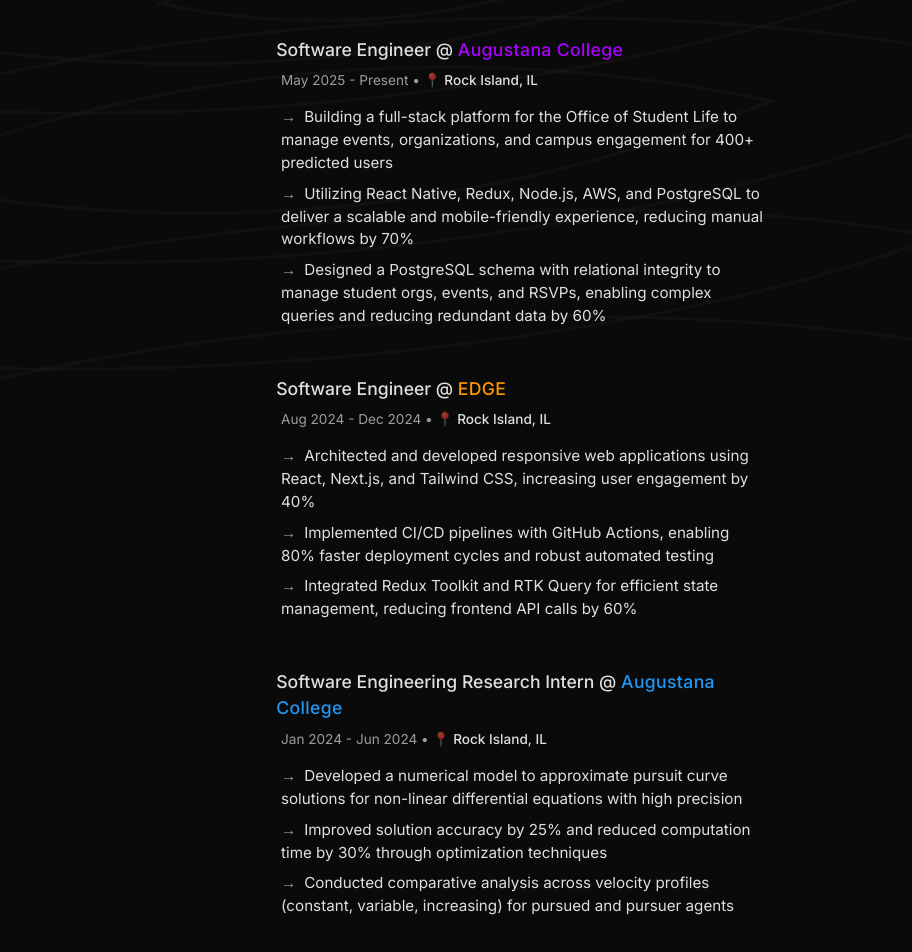
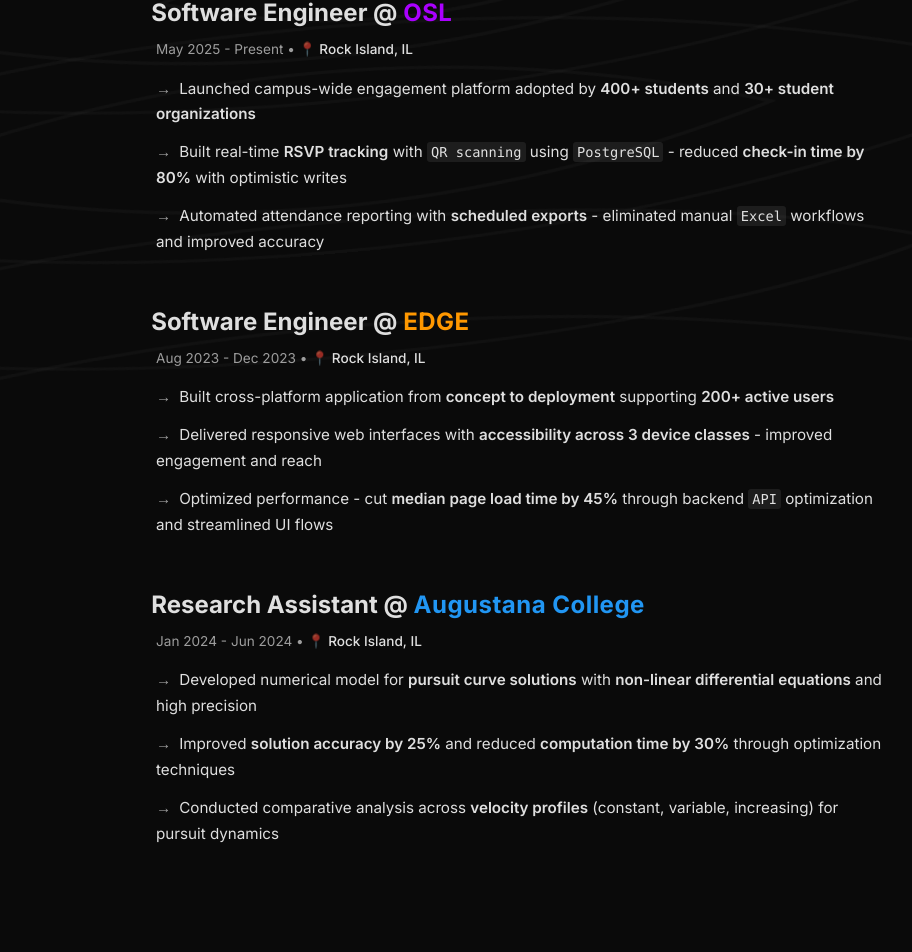
Before and after one commit to zekariasasaminew/my-portfolio-client, a React (Vite) app: page /experience in a window 1280 px wide. Shown: the part 577-1529 px from the top of the page, without its empty margins (134-1046 px from the left). Built offline with nearby package versions, Linux system fonts and the light colour scheme; no server answers; some icons are missing.

Commit message:
experience updated

```diff
--- a/src/components/ExperienceCard.tsx
+++ b/src/components/ExperienceCard.tsx
@@ -1,5 +1,6 @@
 import { memo } from "react";
 import { Box, Typography, Link, useTheme } from "@mui/material";
+import ReactMarkdown from "react-markdown";
 import CodeIcon from "@mui/icons-material/Code";
 import ScienceIcon from "@mui/icons-material/Science";
 import WebIcon from "@mui/icons-material/Web";
@@ -25,6 +26,7 @@
     <Box
       sx={{
         mb: 6,
+        maxWidth: "none", // Remove width constraints
         "&:hover": {
           "& .company": {
             textDecoration: "underline",
@@ -44,10 +46,10 @@
           }}
         />
         <Typography
-          variant="body1"
+          variant="h6"
           sx={{
-            fontSize: "1.1rem",
-            fontWeight: 500,
+            fontSize: "1.5rem",
+            fontWeight: 800,
             "& .company": {
               color:
                 theme.palette.mode === "dark"
@@ -96,15 +98,15 @@
         <span className="location">{experience.location}</span>
       </Typography>
       <Box sx={{ pl: "2.25rem" }}>
-        <Typography
-          variant="body1"
-          fontWeight="300"
+        <Box
           component="ul"
           sx={{
             listStyle: "none",
             p: 0,
+            m: 0,
             "& li": {
-              mb: 1,
+              mb: 1.5,
+              lineHeight: 1.7,
               "&::before": {
                 content: '"→"',
                 marginRight: "8px",
@@ -113,13 +115,42 @@
               "&:last-child": {
                 mb: 0,
               },
+              "& p": {
+                m: 0,
+                display: "inline",
+                lineHeight: "inherit",
+              },
+              "& strong": {
+                fontWeight: 600,
+                color: "inherit", // Keep default text color
+              },
+              "& code": {
+                backgroundColor:
+                  theme.palette.mode === "dark"
+                    ? "rgba(255, 255, 255, 0.08)"
+                    : "rgba(0, 0, 0, 0.06)",
+                padding: "2px 4px",
+                borderRadius: "3px",
+                fontSize: "0.9em",
+                fontFamily: "Monaco, 'Cascadia Code', 'Roboto Mono', monospace",
+                color: "inherit", // Keep default text color
+                fontWeight: 500,
+              },
             },
           }}
         >
           {experience.points.map((point, index) => (
-            <li key={`${experience.company}-point-${index}`}>{point}</li>
+            <li key={`${experience.company}-point-${index}`}>
+              <ReactMarkdown
+                components={{
+                  p: ({ children }) => <span>{children}</span>,
+                }}
+              >
+                {point}
+              </ReactMarkdown>
+            </li>
           ))}
-        </Typography>
+        </Box>
       </Box>
     </Box>
   );
--- a/src/data/experiences.ts
+++ b/src/data/experiences.ts
@@ -1,9 +1,9 @@
-import type { Experience } from '../types/experience';
+import type { Experience } from "../types/experience";
 
 export const experiences: Experience[] = [
   {
     company: "John Deere",
-    title: "Software Engineer",
+    title: "Part-Time Student Software Engineer",
     location: "East Moline, IL",
     startDate: "Jan 2025",
     endDate: "Present",
@@ -11,17 +11,17 @@
     iconType: "code",
     themeColor: {
       dark: "#4CAF50",
-      light: "#2E7D32"
+      light: "#2E7D32",
     },
     points: [
-      "Contributed fullstack to 4 major internal apps, collaborating with PMs, UX designers, and factory stakeholders on solutions that have driven $2.2M in cost savings across 10+ factories since deployment",
-      "Reduced processing time by 70% in a key factory app by optimizing API calls and integrating Redis caching",
-      "Led the foundational setup of my team’s first centrally deployed enterprise app, architecting the codebase and test suite from the ground up",
-      "Containerized and deployed applications to a Kubernetes cluster using Docker, improving deployment consistency and scalability"
-    ]
+      "Drive **$2.2M** in projected annual savings by leading development of **4 production applications** serving **6,000+ workers** across **10+ factories**",
+      "Built scalable **RAG pipeline** with `LangChain` & `LangGraph` - achieved **82% Top-3 hit rate**, **0.70 MRR**, and **sub-second p95 latency** on **100K+ documents**",
+      "Integrated enterprise **LLMs** via `OpenAI` & `AWS Bedrock` - reduced **p95 latency by 40%** and boosted **response relevance by 25%**",
+      "Optimized `Kubernetes` workloads by resolving **StatefulSet failures** - restored service availability and cut **pod downtime by 85%**",
+    ],
   },
   {
-    company: "Augustana College",
+    company: "OSL",
     title: "Software Engineer",
     location: "Rock Island, IL",
     startDate: "May 2025",
@@ -30,35 +30,35 @@
     iconType: "school",
     themeColor: {
       dark: "#AA00FF",
-      light: "#4A148C"
+      light: "#4A148C",
     },
     points: [
-      "Building a full-stack platform for the Office of Student Life to manage events, organizations, and campus engagement for 400+ predicted users",
-      "Utilizing React Native, Redux, Node.js, AWS, and PostgreSQL to deliver a scalable and mobile-friendly experience, reducing manual workflows by 70%",
-      "Designed a PostgreSQL schema with relational integrity to manage student orgs, events, and RSVPs, enabling complex queries and reducing redundant data by 60%"
-    ]
+      "Launched campus-wide engagement platform adopted by **400+ students** and **30+ student organizations**",
+      "Built real-time **RSVP tracking** with `QR scanning` using `PostgreSQL` - reduced **check-in time by 80%** with optimistic writes",
+      "Automated attendance reporting with **scheduled exports** - eliminated manual `Excel` workflows and improved accuracy",
+    ],
   },
   {
     company: "EDGE",
     title: "Software Engineer",
     location: "Rock Island, IL",
-    startDate: "Aug 2024",
-    endDate: "Dec 2024",
+    startDate: "Aug 2023",
+    endDate: "Dec 2023",
     companyUrl: "https://www.augustana.edu/academics/core/edge",
     iconType: "web",
     themeColor: {
       dark: "#FF9800",
-      light: "#E65100"
+      light: "#E65100",
     },
     points: [
-      "Architected and developed responsive web applications using React, Next.js, and Tailwind CSS, increasing user engagement by 40%",
-      "Implemented CI/CD pipelines with GitHub Actions, enabling 80% faster deployment cycles and robust automated testing",
-      "Integrated Redux Toolkit and RTK Query for efficient state management, reducing frontend API calls by 60%"
-    ]
+      "Built cross-platform application from **concept to deployment** supporting **200+ active users**",
+      "Delivered responsive web interfaces with **accessibility across 3 device classes** - improved engagement and reach",
+      "Optimized performance - cut **median page load time by 45%** through backend `API` optimization and streamlined UI flows",
+    ],
   },
   {
     company: "Augustana College",
-    title: "Software Engineering Research Intern",
+    title: "Research Assistant",
     location: "Rock Island, IL",
     startDate: "Jan 2024",
     endDate: "Jun 2024",
@@ -66,12 +66,12 @@
     iconType: "science",
     themeColor: {
       dark: "#2196F3",
-      light: "#1565C0"
+      light: "#1565C0",
     },
     points: [
-      "Developed a numerical model to approximate pursuit curve solutions for non-linear differential equations with high precision",
-      "Improved solution accuracy by 25% and reduced computation time by 30% through optimization techniques",
-      "Conducted comparative analysis across velocity profiles (constant, variable, increasing) for pursued and pursuer agents"
-    ]
-  }
+      "Developed numerical model for **pursuit curve solutions** with **non-linear differential equations** and high precision",
+      "Improved **solution accuracy by 25%** and reduced **computation time by 30%** through optimization techniques",
+      "Conducted comparative analysis across **velocity profiles** (constant, variable, increasing) for pursuit dynamics",
+    ],
+  },
 ];
--- a/src/pages/Experience.tsx
+++ b/src/pages/Experience.tsx
@@ -19,7 +19,7 @@
       transition={{ duration: 0.8 }}
       sx={{
         minHeight: "100vh",
-        maxWidth: "650px",
+        maxWidth: "900px", // Increased from 650px for better readability
         margin: "0 auto",
         padding: { xs: "2rem", md: "4rem" },
         display: "flex",
```
Also changed, not shown: src/data/notes.ts (+34 -34 lines).
